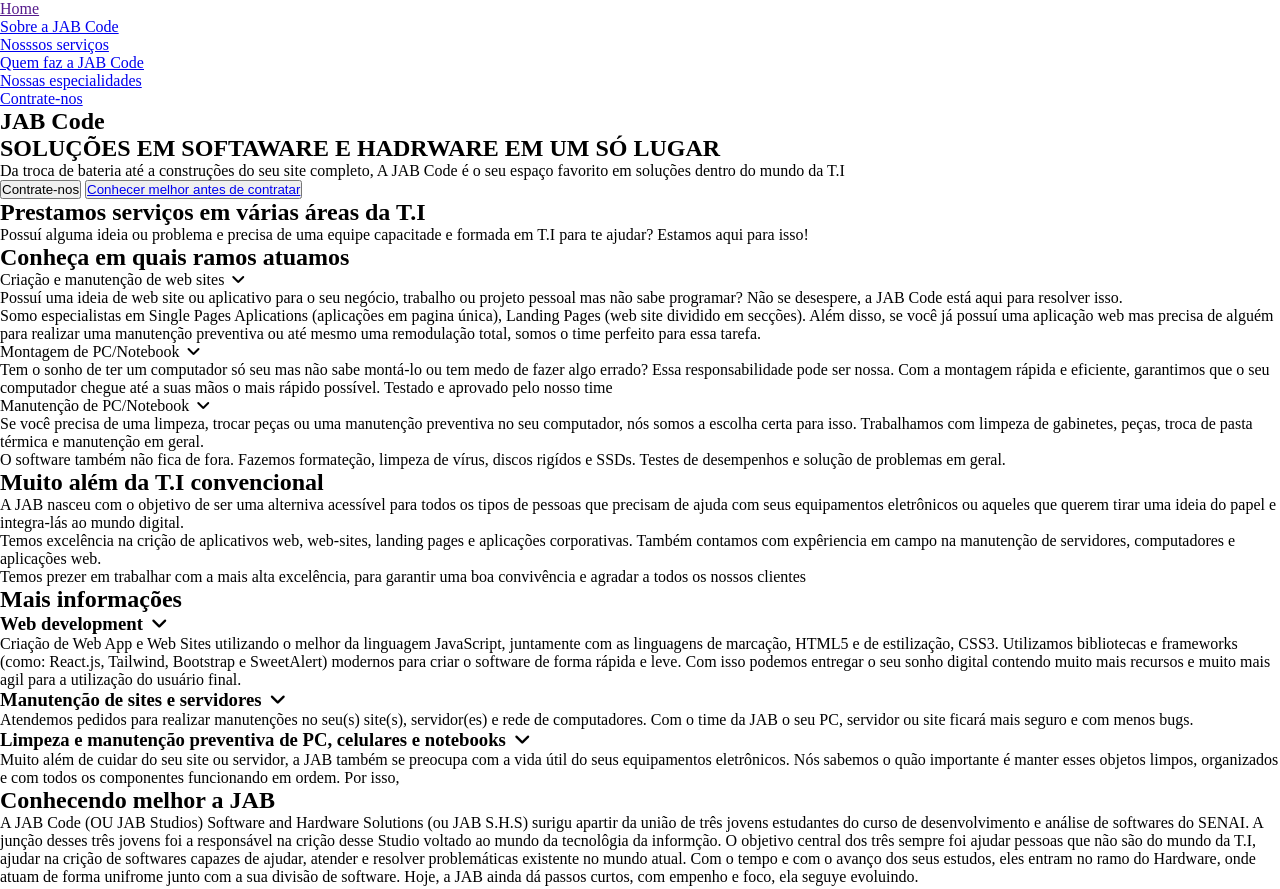
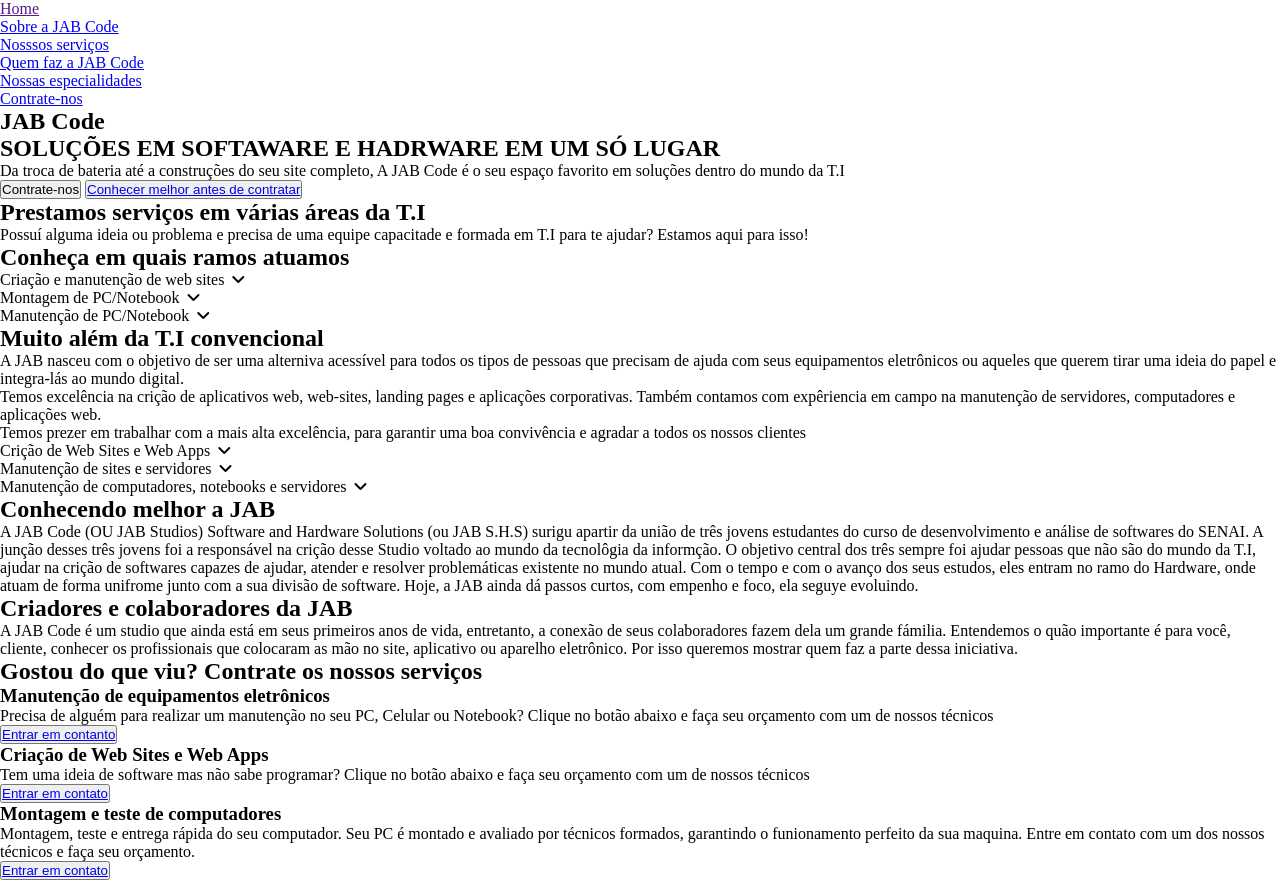
Before and after one commit to 4rauj6/jab-code.io, a plain HTML site: page index.html in a window 1280 px wide. Shown: the top 889 px of the page. Drawn offline with Linux system fonts and the light colour scheme.

Commit message:
Desenvolvimento da lógica iniciada.
Manipulção do DOM iniciado

Mudanças nas tags li e ul do arquivo index.html

```diff
--- a/index.html
+++ b/index.html
@@ -53,40 +53,46 @@
                 <h2>Conheça em quais ramos atuamos</h2>
                 <ul class="works-list">
                     <li>Criação e manutenção de web sites
-                        <i function="openDetails()" class="fa-solid fa-angle-down"></i>
-                    </li>
+                        <i class="fa-solid fa-angle-down"></i>
                         <div class="work-details">
-                        <p>Possuí uma ideia de web site ou aplicativo para o seu negócio, trabalho ou projeto pessoal
+                            <p>Possuí uma ideia de web site ou aplicativo para o seu negócio, trabalho ou projeto
+                                pessoal
                                 mas
                                 não sabe programar? Não se desespere, a JAB Code está aqui para resolver isso. <br> Somo
-                            especialistas em Single Pages Aplications (aplicações em pagina única), Landing Pages (web
-                            site dividido em secções). Além disso, se você já possuí uma aplicação web mas precisa de
-                            alguém para realizar uma manutenção preventiva ou até mesmo uma remodulação total, somos o
+                                especialistas em Single Pages Aplications (aplicações em pagina única), Landing Pages
+                                (web
+                                site dividido em secções). Além disso, se você já possuí uma aplicação web mas precisa
+                                de
+                                alguém para realizar uma manutenção preventiva ou até mesmo uma remodulação total, somos
+                                o
                                 time perfeito para essa tarefa.</p>
                         </div>
+                    </li>
 
                     <li>Montagem de PC/Notebook
-                        <i function="openDetails()" class="fa-solid fa-angle-down"></i>
+                        <i class="fa-solid fa-angle-down"></i>
+                        <div class="work-details">
+                            <p>Tem o sonho de ter um computador só seu mas não sabe montá-lo ou tem medo de fazer algo
+                                errado? Essa responsabilidade pode ser nossa. Com a montagem rápida e eficiente,
+                                garantimos
+                                que o seu computador chegue até a suas mãos o mais rápido possível. Testado e aprovado
+                                pelo
+                                nosso time</p>
+                        </div>
                     </li>
 
+                    <li>Manutenção de PC/Notebook
+                        <i class="fa-solid fa-angle-down"></i>
                         <div class="work-details">
-                        <p>Tem o sonho de ter um computador só seu mas não sabe montá-lo ou tem medo de fazer algo
-                            errado? Essa responsabilidade pode ser nossa. Com a montagem rápida e eficiente, garantimos
-                            que o seu computador chegue até a suas mãos o mais rápido possível. Testado e aprovado pelo
-                            nosso time</p>
-                    </div>
-
-                    <li>Manutenção de PC/Notebook
-                        <i function="openDetails()" class="fa-solid fa-angle-down"></i>
-                    </li>
-
-                    <div class="work-details">
-                        <p>Se você precisa de uma limpeza, trocar peças ou uma manutenção preventiva no seu computador,
-                            nós somos a escolha certa para isso. Trabalhamos com limpeza de gabinetes, peças, troca de
+                            <p>Se você precisa de uma limpeza, trocar peças ou uma manutenção preventiva no seu
+                                computador,
+                                nós somos a escolha certa para isso. Trabalhamos com limpeza de gabinetes, peças, troca
+                                de
                                 pasta térmica e manutenção em geral. <br> O software também não fica de fora. Fazemos
                                 formateção, limpeza de vírus, discos rigídos e SSDs. Testes de desempenhos e solução de
                                 problemas em geral.</p>
                         </div>
+                    </li>
                 </ul>
             </div>
         </div>
@@ -103,37 +109,43 @@
                     servidores, computadores e aplicações web. <br> Temos prezer em trabalhar com a mais alta
                     excelência, para garantir uma boa convivência e agradar a todos os nossos clientes</p>
 
-                <h2>Mais informações</h2>
-
-                <ul>
-                    <h3> Web development
-                        <i function="openDetails()" class="fa-solid fa-angle-down"></i>
-                    </h3>
-                    <li class="work-details">
-                        Criação de Web App e Web Sites utilizando o melhor da linguagem JavaScript, juntamente com as
-                        linguagens de marcação, HTML5 e de estilização, CSS3. Utilizamos bibliotecas e frameworks (como:
-                        React.js, Tailwind, Bootstrap e SweetAlert) modernos para criar o software de forma rápida e
-                        leve. Com isso podemos entregar o seu sonho digital contendo muito mais recursos e muito mais
+                <ul class="works-list">
+                    <li> Crição de Web Sites e Web Apps
+                        <i class="fa-solid fa-angle-down"></i>
+                        <div class="work-details">
+                            <p>
+                                Criação de Web App e Web Sites utilizando o melhor da linguagem JavaScript, juntamente
+                                com as
+                                linguagens de marcação, HTML5 e de estilização, CSS3. Utilizamos bibliotecas e
+                                frameworks (como:
+                                React.js, Tailwind, Bootstrap e SweetAlert) modernos para criar o software de forma
+                                rápida e
+                                leve. Com isso podemos entregar o seu sonho digital contendo muito mais recursos e muito
+                                mais
                                 agil para a utilização do usuário final.
+                            </p>
+                        </div>
                     </li>
 
-                    <h3>Manutenção de sites e servidores
-                        <i function="openDetails()" class="fa-solid fa-angle-down"></i>
-                    </h3>
-
-                    <li class="work-detail">
+                    <li>Manutenção de sites e servidores
+                        <i class="fa-solid fa-angle-down"></i>
+                        <div class="work-details">
                             Atendemos pedidos para realizar manutenções no seu(s) site(s), servidor(es) e rede de
-                        computadores. Com o time da JAB o seu PC, servidor ou site ficará mais seguro e com menos bugs.
+                            computadores. Com o time da JAB o seu PC, servidor ou site ficará mais seguro e com menos
+                            bugs.
+                        </div>
                     </li>
 
-                    <h3>Limpeza e manutenção preventiva de PC, celulares e notebooks
-                        <i function="openDetails()" class="fa-solid fa-angle-down"></i>
-                    </h3>
-
-                    <li class="work-details">
-                        Muito além de cuidar do seu site ou servidor, a JAB também se preocupa com a vida útil do seus
+                    <li> Manutenção de computadores, notebooks e servidores
+                        <i class="fa-solid fa-angle-down"></i>
+                        <div class="work-details">
+                            <p>
+                                Muito além de cuidar do seu site ou servidor, a JAB também se preocupa com a vida útil
+                                do seus
                                 equipamentos eletrônicos. Nós sabemos o quão importante é manter esses objetos limpos,
                                 organizados e com todos os componentes funcionando em ordem. Por isso,
+                            </p>
+                        </div>
                     </li>
                 </ul>
             </div>
--- a/jab.css
+++ b/jab.css
@@ -3,3 +3,7 @@
     padding: 0;
     box-sizing: border-box;
 }
+
+.work-details {
+    display: none;
+}
--- a/jab.js
+++ b/jab.js
@@ -0,0 +1,13 @@
+const toggleIconBtn = document.querySelectorAll('.works-list i');
+
+toggleIconBtn.forEach(element => {
+    element.addEventListener('click', function () {
+        const details = document.querySelector('.work-details');
+
+        if (details.style.display === 'none' || details.style.display === '') {
+            details.style.display = 'block';
+        } else {
+            details.style.display = 'none';
+        }
+    })
+});
```
Lines whose indentation alone changed are shown as unchanged.
